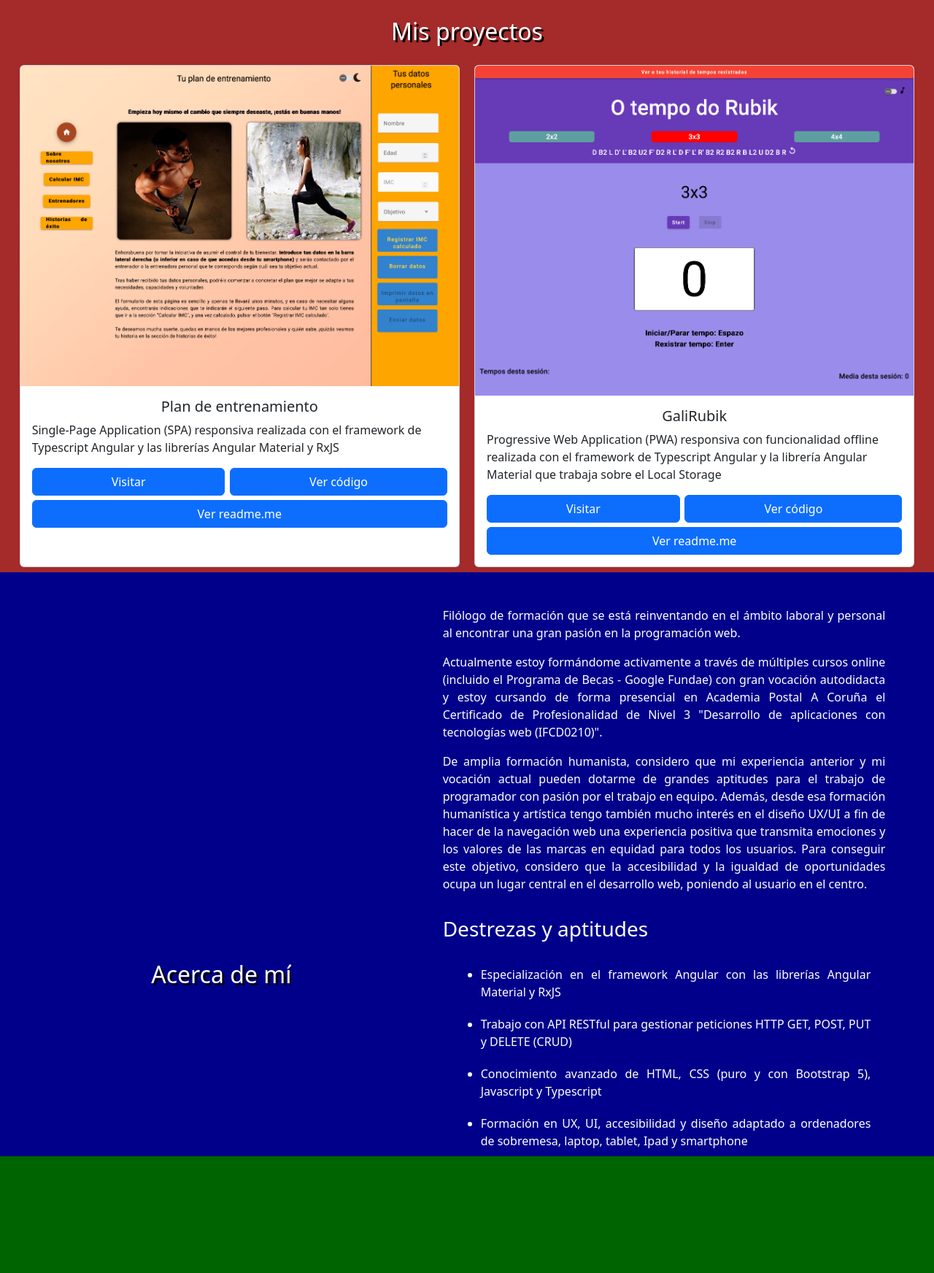
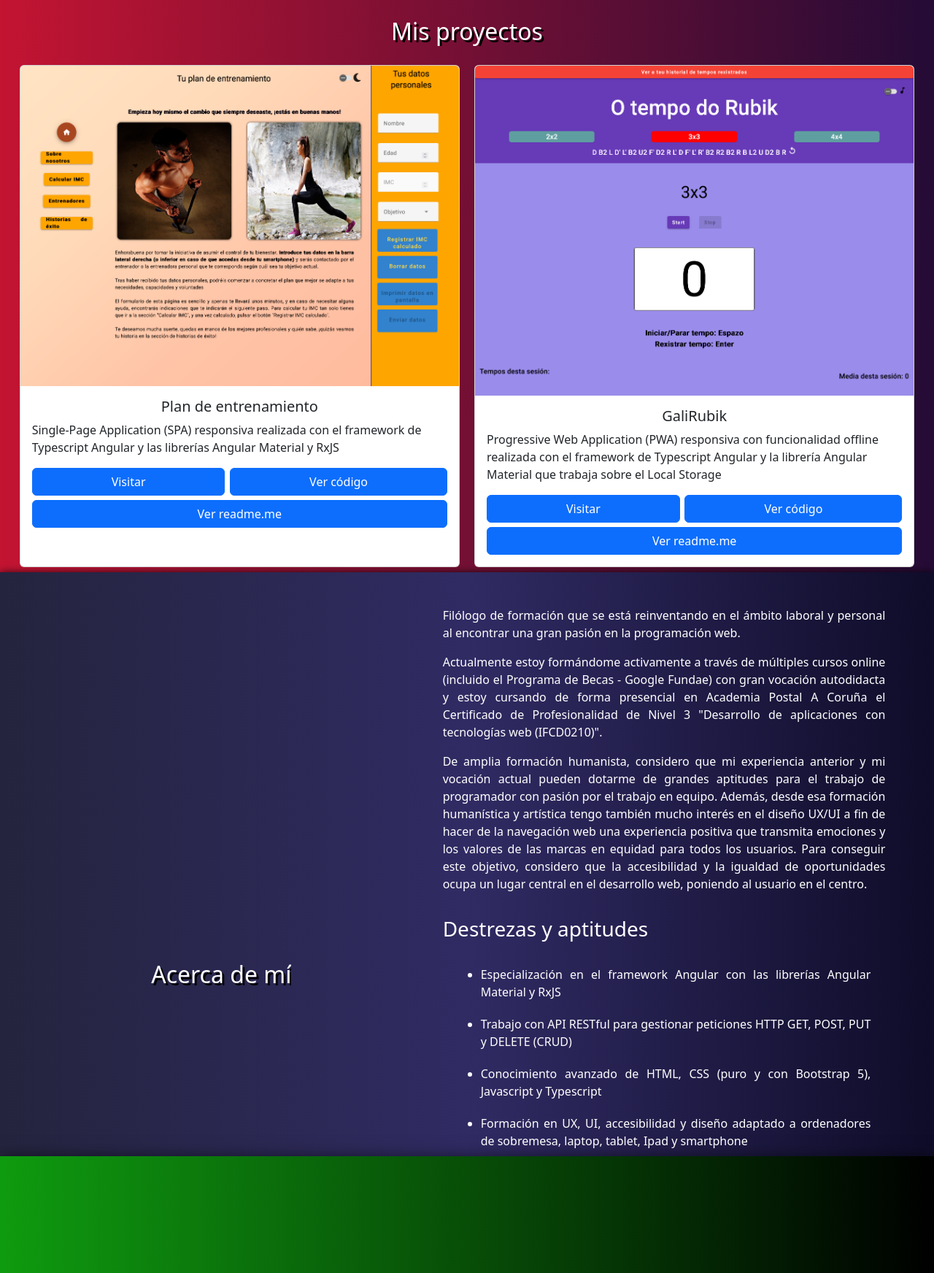
Before and after one commit to Criscode2022/portafolio, a plain HTML site: page index.html in a window 1280 px wide. Shown: the part 1056-2800 px from the top of the page at 73% size. Drawn offline with nearby package versions, Linux system fonts and the light colour scheme.

Commit message:
Update portafolio.css

```diff
--- a/portafolio.css
+++ b/portafolio.css
@@ -84,7 +84,7 @@ body, html {
 
 
 .material-symbols-outlined {
-    background-color: white;
+    background-color: lightcyan;
     border-radius: 50%;
     padding: 10pt;
     margin: 10pt;
@@ -221,19 +221,26 @@ body, html {
 
 #projects {
 
-    background-color: brown;
-    padding-top: 30pt;
+    background: #c31432; /* fallback for old browsers */
+    background: -webkit-linear-gradient(to right, #c31432, #240b36); /* Chrome 10-25, Safari 5.1-6 */
+    background: linear-gradient(to right, #c31432, #240b36); /* W3C, IE 10+/ Edge, Firefox 16+, Chrome 26+, Opera 12+, Safari 7+ */    padding-top: 30pt;
     height: 100vh;
+   box-shadow: 0px 0px 10px 0px rgba(0,0,0,0.75);
+  /* Aplicamos el efecto difuminado al borde */
 }
 
 #about {
+    box-shadow: 0px 0px 10px 0px rgba(0,0,0,0.75);
+
 
     display: grid;
     grid-template-columns: 50% 50%;
     grid-template-areas: 'labout rabout';
     height: 100vh;
-    background-color: darkblue;
-    color: white;
+    background: #0f0c29;  /* fallback for old browsers */
+    background: -webkit-linear-gradient(to right, #24243e, #302b63, #0f0c29);  /* Chrome 10-25, Safari 5.1-6 */
+    background: linear-gradient(to right, #24243e, #302b63, #0f0c29); /* W3C, IE 10+/ Edge, Firefox 16+, Chrome 26+, Opera 12+, Safari 7+ */
+        color: white;
     padding-top: 20pt;
     padding-right: 50pt ;
 }
@@ -356,14 +363,16 @@ grid-area: labout;
     }
 
     #contact {
-
+        box-shadow: 0 0 20px rgba(0, 0, 0, 0.5);
         display: grid;
         grid-template-columns: 50% 50%;
         grid-template-areas: 'rcontact lcontact';
         height: 100vh !important;
         color: white;
-        background-color: darkgreen;
-    }
+        background: #000000;  /* fallback for old browsers */
+        background: -webkit-linear-gradient(to right, #0f9b0f, #000000);  /* Chrome 10-25, Safari 5.1-6 */
+        background: linear-gradient(to right, #0f9b0f, #000000); /* W3C, IE 10+/ Edge, Firefox 16+, Chrome 26+, Opera 12+, Safari 7+ */
+            }
 
     @media (min-resolution: 120dpi) {
 
```
